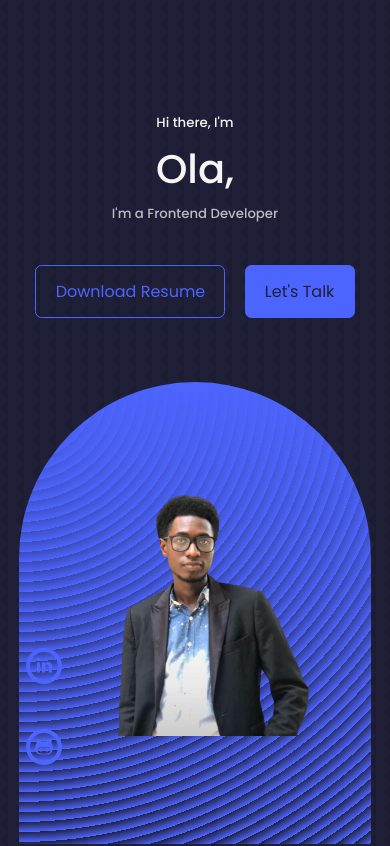
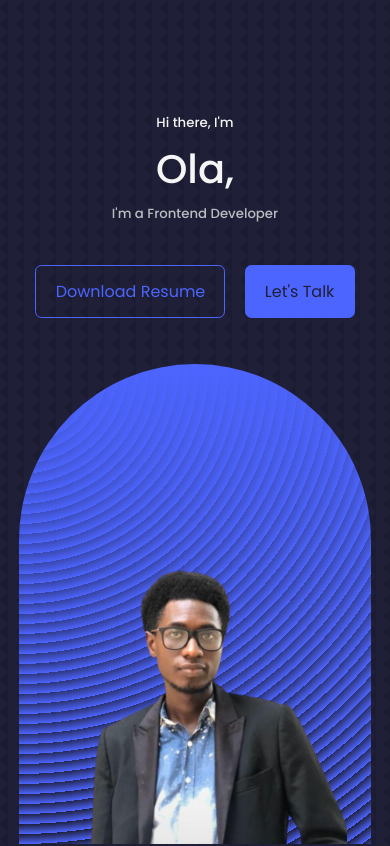
Before and after one commit to Olixfills/portfolio, a React (Create React App) app: page / in a window 390 px wide. Shown: the top 846 px of the page. Built offline with nearby package versions, Linux system fonts and the light colour scheme.

Commit message:
completed header section mobile

```diff
--- a/src/components/header/header.css
+++ b/src/components/header/header.css
@@ -51,20 +51,25 @@ header{
 /* ANCHOR: MEDIA QUERIES========= MD ========= */
 
 @media (max-width: 1024px) {
-
+    .me{
+        bottom: 0;
+        padding-top: 10rem;
+        margin-top: 6rem;
+    }
+    .me img{
+        height: 120%;
+    }
 }
-
 
 
 
 /* ANCHOR: MEDIA QUERIES========= SM ========= */
 
 @media (max-width: 520px) {
-    .container {
-        width: var(--width-container-sm);
+    .header__socials {
+            display: none;
     }
-
-    section>h2 {
-        margin-bottom: 2rem;
+    .me img {
+        height: 130%;
     }
 }
```
